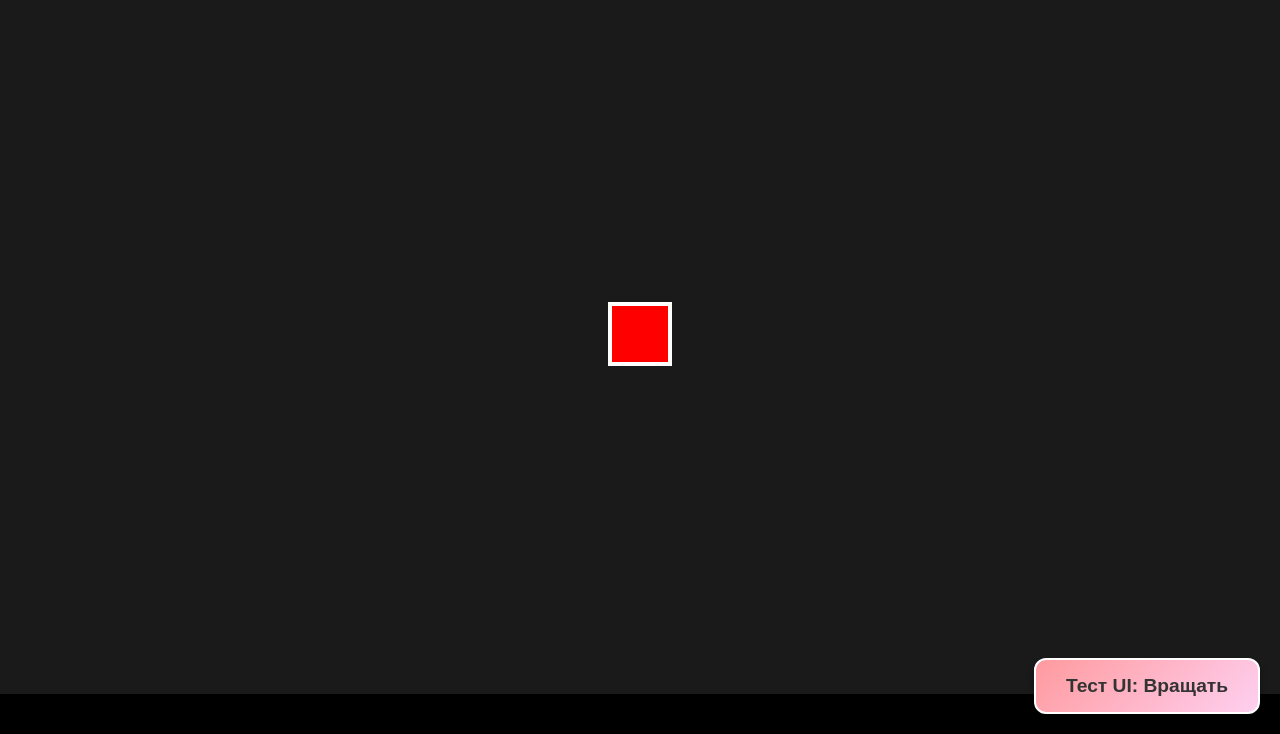
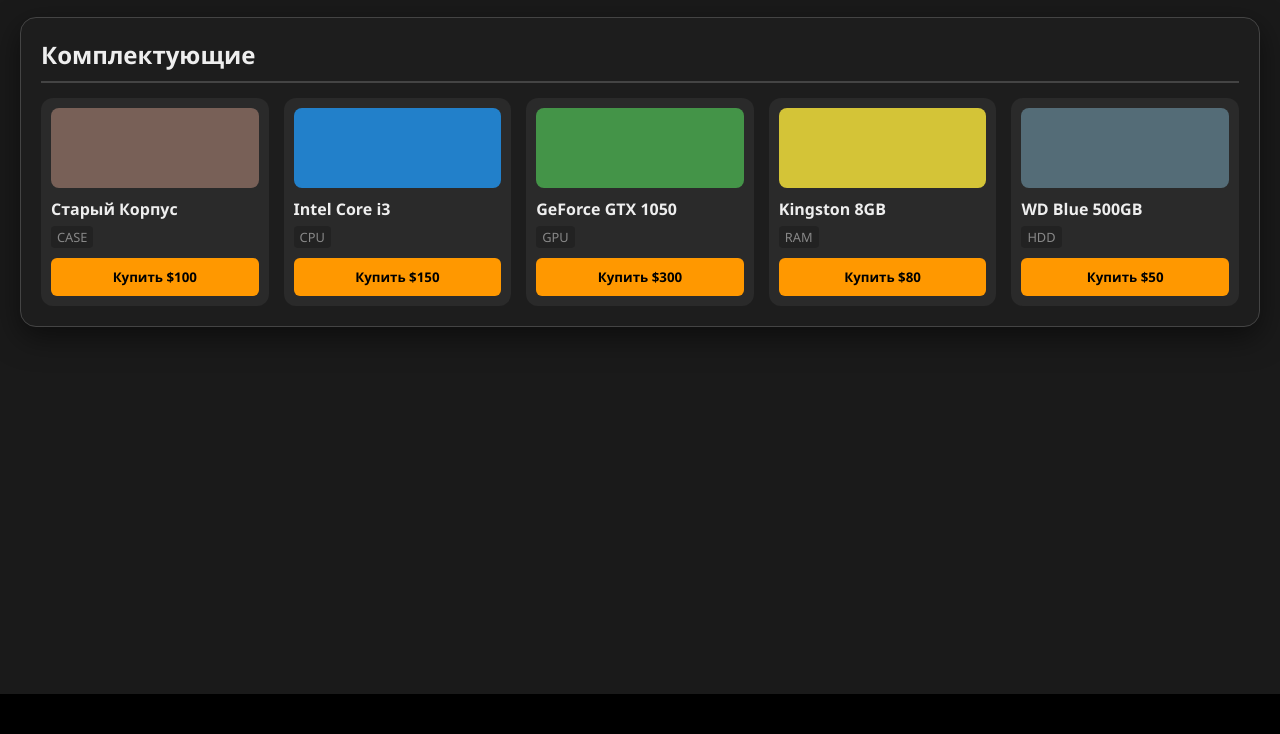
Before and after one commit to glebkovalerenko-ui/MySummerComputer-Phaser, a website built with Vite: page index.html in a window 1280 px wide. Shown: the part 66-800 px from the top of the page. Built offline with nearby package versions, Linux system fonts and the light colour scheme.

Commit message:
внедрение архитектуры данных, локализации и динамического UI

```diff
--- /dev/null
+++ b/src/data/items.json
@@ -0,0 +1,42 @@
+[
+    {
+        "id": "case_01",
+        "nameKey": "ITEM_CASE_OLD",
+        "type": "CASE",
+        "price": 100,
+        "color": "#8d6e63",
+        "socket": null
+    },
+    {
+        "id": "cpu_01",
+        "nameKey": "ITEM_CPU_INTEL",
+        "type": "CPU",
+        "price": 150,
+        "color": "#2196f3",
+        "socket": "LGA1151"
+    },
+    {
+        "id": "gpu_01",
+        "nameKey": "ITEM_GPU_GTX",
+        "type": "GPU",
+        "price": 300,
+        "color": "#4caf50",
+        "socket": "PCI-E"
+    },
+    {
+        "id": "ram_01",
+        "nameKey": "ITEM_RAM_8GB",
+        "type": "RAM",
+        "price": 80,
+        "color": "#ffeb3b",
+        "socket": "DDR4"
+    },
+    {
+        "id": "hdd_01",
+        "nameKey": "ITEM_HDD_500",
+        "type": "HDD",
+        "price": 50,
+        "color": "#607d8b",
+        "socket": "SATA"
+    }
+]
--- /dev/null
+++ b/src/localization/en.json
@@ -0,0 +1,14 @@
+{
+    "UI_SHOP_TITLE": "Components",
+    "UI_INVENTORY_TITLE": "Inventory",
+    "UI_BALANCE": "Balance",
+    "UI_BTN_BUY": "Buy",
+    "UI_BTN_OWNED": "Owned",
+    "UI_NO_FUNDS": "No Funds",
+
+    "ITEM_CASE_OLD": "Old Case",
+    "ITEM_CPU_INTEL": "Intel Core i3",
+    "ITEM_GPU_GTX": "GeForce GTX 1050",
+    "ITEM_RAM_8GB": "Kingston 8GB",
+    "ITEM_HDD_500": "WD Blue 500GB"
+}
--- /dev/null
+++ b/src/localization/ru.json
@@ -0,0 +1,14 @@
+{
+    "UI_SHOP_TITLE": "Комплектующие",
+    "UI_INVENTORY_TITLE": "Инвентарь",
+    "UI_BALANCE": "Баланс",
+    "UI_BTN_BUY": "Купить",
+    "UI_BTN_OWNED": "Куплено",
+    "UI_NO_FUNDS": "Нет денег",
+
+    "ITEM_CASE_OLD": "Старый Корпус",
+    "ITEM_CPU_INTEL": "Intel Core i3",
+    "ITEM_GPU_GTX": "GeForce GTX 1050",
+    "ITEM_RAM_8GB": "Kingston 8GB",
+    "ITEM_HDD_500": "WD Blue 500GB"
+}
--- a/src/scenes/BootScene.js
+++ b/src/scenes/BootScene.js
@@ -6,32 +6,27 @@
     }
 
     preload() {
-        // Генерируем текстуру СИНХРОННО через Graphics
-        // Это гарантирует, что она будет готова до старта следующей сцены
+        // 1. Загрузка JSON-ов с данными и локализацией
+        this.load.json('items_db', 'src/data/items.json');
+        this.load.json('loc_ru', 'src/localization/ru.json');
+        this.load.json('loc_en', 'src/localization/en.json');
+
+        // (Оставим генерацию текстуры из прошлого урока для фона или плейсхолдера)
         this.createProgrammaticTexture();
     }
 
     create() {
-        console.log('BootScene: Texture generated');
+        console.log('BootScene: Data loaded');
         this.scene.start('MainScene');
     }
 
     createProgrammaticTexture() {
-        // Создаем объект графики
         const graphics = this.make.graphics();
-
-        // 1. Рисуем красный фон
-        graphics.fillStyle(0xff0000);
+        graphics.fillStyle(0x444444);
         graphics.fillRect(0, 0, 64, 64);
-
-        // 2. Рисуем белую обводку
-        graphics.lineStyle(4, 0xffffff);
-        graphics.strokeRect(2, 2, 60, 60);
-
-        // 3. Превращаем графику в текстуру, которую можно использовать в спрайтах
-        graphics.generateTexture('red_square', 64, 64);
-
-        // Удаляем объект графики, он больше не нужен
+        graphics.lineStyle(2, 0xffffff);
+        graphics.strokeRect(0, 0, 64, 64);
+        graphics.generateTexture('placeholder_item', 64, 64);
         graphics.destroy();
     }
 }
--- a/src/scenes/MainScene.js
+++ b/src/scenes/MainScene.js
@@ -1,5 +1,9 @@
 import Phaser from 'phaser';
 import InputManager from '../utils/InputManager.js';
+import LocalizationManager from '../utils/LocalizationManager.js';
+import DataManager from '../systems/DataManager.js';
+import UIManager from '../ui/UIManager.js';
+import GameStore from '../state/GameStore.js';
 
 export default class MainScene extends Phaser.Scene {
     constructor() {
@@ -7,82 +11,44 @@
     }
 
     create() {
-        // 1. Инициализация InputManager
+        // 1. Инициализация систем
+        // ВАЖНО: Порядок инициализации имеет значение
         this.inputManager = new InputManager(this);
 
-        // 2. Создаем игровой объект (Спрайт) по центру экрана
-        // Используем текстуру 'red_square', созданную в BootScene
-        const centerX = this.cameras.main.width / 2;
-        const centerY = this.cameras.main.height / 2;
+        // DataManager берет загруженный items_db из кэша
+        this.dataManager = new DataManager(this);
 
-        this.playerSprite = this.add.sprite(centerX, centerY, 'red_square');
-        this.playerSprite.setInteractive(); // Делаем спрайт интерактивным внутри Phaser
+        // LocalizationManager берет loc_ru из кэша
+        this.locManager = new LocalizationManager(this, 'ru');
 
-        // 3. Добавляем HTML UI кнопку
-        this.createUiOverlay();
+        // 2. Инициализация UI
+        // Передаем менеджера данных и локализации в UI
+        this.uiManager = new UIManager(this.dataManager, this.locManager);
 
-        // 4. (Опционально) Пример использования InputManager для клика по HTML
-        // Добавляем слушатель на весь документ, чтобы проверить конвертацию координат
-        document.addEventListener('mousedown', (e) => {
-            // Для теста выводим в консоль, где это место в мире Phaser
-            const worldPoint = this.inputManager.getPhaserCoordinates(e, this.cameras.main);
-            // console.log(`DOM Click -> World Coords: x=${worldPoint.x}, y=${worldPoint.y}`);
+        // 3. Немного визуала в Phaser для фона (чтобы не было скучно)
+        this.createBackground();
+
+        console.log('MainScene: Systems ready');
+    }
+
+    createBackground() {
+        const cx = this.cameras.main.width / 2;
+        const cy = this.cameras.main.height / 2;
+
+        this.add.text(cx, cy - 100, 'GAME WORLD', {
+            fontSize: '32px',
+            color: '#333'
+        }).setOrigin(0.5);
+
+        // Пример взаимодействия: клик по миру не должен блокироваться UI
+        this.input.on('pointerdown', () => {
+            console.log('Clicked on Phaser World');
         });
     }
 
-    /**
-     * Создает HTML элементы интерфейса поверх канваса.
-     * В реальном проекте лучше использовать UI-фреймворк (Vue/React/Svelte)
-     * или шаблонизатор, но здесь делаем на чистом JS.
-     */
-    createUiOverlay() {
-        // Находим слой UI в DOM
-        const uiLayer = document.getElementById('ui-layer');
-        if (!uiLayer) return;
-
-        // Создаем кнопку
-        const btn = document.createElement('button');
-        btn.innerText = 'Тест UI: Вращать';
-        btn.className = 'test-button pointer-events-auto'; // Добавляем класс для включения кликов
-
-        // Обработчик клика по HTML кнопке
-        btn.onclick = (e) => {
-            // Предотвращаем всплытие, хотя pointer-events на слое UI это и так решают
-            e.stopPropagation();
-            this.handleUiButtonClick();
-        };
-
-        // Добавляем кнопку в DOM
-        uiLayer.appendChild(btn);
-
-        // Сохраняем ссылку для удаления при выключении сцены
-        this.uiButton = btn;
-    }
-
-    /**
-     * Логика, которая выполняется при нажатии на HTML кнопку.
-     */
-    handleUiButtonClick() {
-        // Вращаем спрайт на 45 градусов
-        this.playerSprite.angle += 45;
-
-        // Добавляем небольшую анимацию твина для плавности
-        this.tweens.add({
-            targets: this.playerSprite,
-            scaleX: 1.2,
-            scaleY: 1.2,
-            duration: 100,
-            yoyo: true,
-            ease: 'Sine.easeInOut'
-        });
-    }
-
-    /**
-     * Очистка при смене сцены (важно для SPA приложений)
-     */
     shutdown() {
-        if (this.uiButton) {
-            this.uiButton.remove();
+        if (this.uiManager) {
+            this.uiManager.destroy();
         }
     }
 }
--- /dev/null
+++ b/src/state/GameStore.js
@@ -0,0 +1,83 @@
+import Phaser from 'phaser';
+
+/**
+ * Синглтон для управления состоянием игры (Деньги, Инвентарь).
+ */
+class GameStore {
+    constructor() {
+        if (GameStore.instance) {
+            return GameStore.instance;
+        }
+
+        // Данные состояния
+        this.money = 1000;
+        this.inventory = []; // Массив ID предметов
+
+        // Эмиттер событий для реактивности
+        this.events = new Phaser.Events.EventEmitter();
+
+        GameStore.instance = this;
+    }
+
+    /**
+     * Получить текущий баланс
+     */
+    getMoney() {
+        return this.money;
+    }
+
+    /**
+     * Получить весь инвентарь
+     */
+    getInventory() {
+        return this.inventory;
+    }
+
+    /**
+     * Проверка владения предметом
+     */
+    hasItem(itemId) {
+        return this.inventory.includes(itemId);
+    }
+
+    /**
+     * Проверка, хватает ли денег
+     */
+    canAfford(amount) {
+        return this.money >= amount;
+    }
+
+    /**
+     * Покупка предмета
+     */
+    buyItem(item) {
+        if (this.hasItem(item.id)) {
+            console.log('Already owned');
+            return false;
+        }
+
+        if (this.canAfford(item.price)) {
+            this.money -= item.price;
+            this.inventory.push(item.id);
+
+            // Уведомляем всех подписчиков (UI), что состояние изменилось
+            this.emitChange();
+            return true;
+        } else {
+            console.log('Not enough money');
+            this.events.emit('error', 'UI_NO_FUNDS');
+            return false;
+        }
+    }
+
+    emitChange() {
+        this.events.emit('stateChanged', {
+            money: this.money,
+            inventory: this.inventory
+        });
+    }
+}
+
+// Экспортируем готовый экземпляр
+const instance = new GameStore();
+export default instance;
--- /dev/null
+++ b/src/systems/DataManager.js
@@ -0,0 +1,24 @@
+export default class DataManager {
+    constructor(scene) {
+        this.scene = scene;
+        this.items = [];
+        this.init();
+    }
+
+    init() {
+        // 'items_db' — ключ, под которым мы загрузим JSON в BootScene
+        if (this.scene.cache.json.exists('items_db')) {
+            this.items = this.scene.cache.json.get('items_db');
+        } else {
+            console.error('DataManager: items_db not found in cache!');
+        }
+    }
+
+    getAllItems() {
+        return this.items;
+    }
+
+    getItemById(id) {
+        return this.items.find(item => item.id === id);
+    }
+}
--- /dev/null
+++ b/src/ui/UIManager.js
@@ -0,0 +1,126 @@
+import GameStore from '../state/GameStore.js';
+
+export default class UIManager {
+    /**
+     * @param {DataManager} dataManager
+     * @param {LocalizationManager} locManager
+     */
+    constructor(dataManager, locManager) {
+        this.dataManager = dataManager;
+        this.loc = locManager;
+
+        // Находим корневой элемент UI
+        this.root = document.getElementById('ui-root');
+
+        // Подписываемся на изменения в сторе
+        GameStore.events.on('stateChanged', this.updateUI, this);
+        GameStore.events.on('error', this.showError, this);
+
+        this.initStructure();
+        this.render();
+    }
+
+    /**
+     * Создаем базовую сетку интерфейса
+     */
+    initStructure() {
+        this.root.innerHTML = ''; // Очистка
+
+        // 1. Хедер (Баланс)
+        this.headerEl = document.createElement('div');
+        this.headerEl.className = 'ui-header pointer-events-auto';
+        this.root.appendChild(this.headerEl);
+
+        // 2. Контейнер магазина
+        this.shopEl = document.createElement('div');
+        this.shopEl.className = 'shop-container pointer-events-auto';
+        this.root.appendChild(this.shopEl);
+    }
+
+    /**
+     * Основной рендер
+     */
+    render() {
+        this.renderHeader();
+        this.renderShop();
+    }
+
+    /**
+     * Обновление при изменении данных
+     */
+    updateUI() {
+        // Перерисовываем всё (в реальном проекте лучше точечно обновлять через Vue/React)
+        this.renderHeader();
+        this.renderShop();
+    }
+
+    renderHeader() {
+        const money = GameStore.getMoney();
+        const text = this.loc.t('UI_BALANCE');
+        this.headerEl.innerHTML = `
+            <div class="balance-box">
+                <span class="label">${text}:</span>
+                <span class="value">$${money}</span>
+            </div>
+        `;
+    }
+
+    renderShop() {
+        const title = this.loc.t('UI_SHOP_TITLE');
+        const items = this.dataManager.getAllItems();
+
+        let html = `<h2>${title}</h2><div class="items-grid">`;
+
+        items.forEach(item => {
+            const name = this.loc.t(item.nameKey);
+            const isOwned = GameStore.hasItem(item.id);
+
+            // Определяем состояние кнопки
+            let btnClass = isOwned ? 'btn-owned' : 'btn-buy';
+            let btnText = isOwned ? this.loc.t('UI_BTN_OWNED') : `${this.loc.t('UI_BTN_BUY')} $${item.price}`;
+            let disabled = isOwned ? 'disabled' : '';
+
+            // Цветная полоска для визуализации типа
+            const colorStyle = `background-color: ${item.color}`;
+
+            html += `
+                <div class="item-card">
+                    <div class="item-icon" style="${colorStyle}"></div>
+                    <div class="item-info">
+                        <h3>${name}</h3>
+                        <div class="item-type">${item.type}</div>
+                    </div>
+                    <button class="${btnClass}" data-id="${item.id}" ${disabled}>
+                        ${btnText}
+                    </button>
+                </div>
+            `;
+        });
+
+        html += `</div>`;
+        this.shopEl.innerHTML = html;
+
+        // Навешиваем обработчики событий
+        const buttons = this.shopEl.querySelectorAll('.btn-buy');
+        buttons.forEach(btn => {
+            if (!btn.disabled) {
+                btn.onclick = (e) => {
+                    e.stopPropagation(); // Чтобы клик не ушел в игру
+                    const id = e.target.getAttribute('data-id');
+                    const item = this.dataManager.getItemById(id);
+                    GameStore.buyItem(item);
+                };
+            }
+        });
+    }
+
+    showError(msgKey) {
+        alert(this.loc.t(msgKey)); // Пока просто алерт
+    }
+
+    destroy() {
+        GameStore.events.off('stateChanged', this.updateUI, this);
+        GameStore.events.off('error', this.showError, this);
+        this.root.innerHTML = '';
+    }
+}
--- /dev/null
+++ b/src/utils/LocalizationManager.js
@@ -0,0 +1,41 @@
+import Phaser from 'phaser';
+
+export default class LocalizationManager {
+    /**
+     * @param {Phaser.Scene} scene - Сцена для доступа к кэшу
+     * @param {string} locale - Текущая локаль ('ru' или 'en')
+     */
+    constructor(scene, locale = 'ru') {
+        this.scene = scene;
+        this.locale = locale;
+        this.dictionary = {};
+
+        this.loadDictionary();
+    }
+
+    loadDictionary() {
+        // Берем JSON из кэша Phaser, загруженный в BootScene
+        // Ключи загрузки: 'loc_ru', 'loc_en'
+        const cacheKey = `loc_${this.locale}`;
+
+        if (this.scene.cache.json.exists(cacheKey)) {
+            this.dictionary = this.scene.cache.json.get(cacheKey);
+        } else {
+            console.warn(`LocalizationManager: Locale '${this.locale}' not found in cache.`);
+        }
+    }
+
+    /**
+     * Перевод ключа.
+     * @param {string} key - Ключ строки (напр. "UI_BTN_BUY")
+     * @returns {string} Переведенный текст или сам ключ, если перевод не найден
+     */
+    t(key) {
+        return this.dictionary[key] || key;
+    }
+
+    setLocale(newLocale) {
+        this.locale = newLocale;
+        this.loadDictionary();
+    }
+}
--- a/style.css
+++ b/style.css
@@ -1,16 +1,21 @@
 :root {
-    /* Учитываем "челку" и закругления экрана на iPhone */
     --safe-area-inset-top: env(safe-area-inset-top, 0px);
     --safe-area-inset-right: env(safe-area-inset-right, 0px);
     --safe-area-inset-bottom: env(safe-area-inset-bottom, 0px);
     --safe-area-inset-left: env(safe-area-inset-left, 0px);
+
+    --c-bg: #1e1e1e;
+    --c-card: #2a2a2a;
+    --c-text: #eee;
+    --c-accent: #ff9800;
+    --c-success: #4caf50;
+    --c-disabled: #555;
 }
 
 * {
     margin: 0;
     padding: 0;
     box-sizing: border-box;
-    /* Запрещаем выделение текста на мобильных, чтобы не мешало игре */
     user-select: none;
     -webkit-user-select: none;
     -webkit-touch-callout: none;
@@ -19,16 +24,12 @@
 body, html {
     width: 100%;
     height: 100%;
-    overflow: hidden; /* Блокируем скролл страницы */
-    background-color: #000; /* Фон подложки (Letterboxing) */
+    overflow: hidden;
+    background-color: #000;
     font-family: 'Segoe UI', Tahoma, Geneva, Verdana, sans-serif;
+    color: var(--c-text);
 }
 
-/*
-   Слой игры (Canvas).
-   Phaser в режиме FIT сам будет центрировать канвас,
-   но контейнер растягиваем на весь экран.
-*/
 #game-container {
     position: absolute;
     top: 0;
@@ -38,12 +39,6 @@
     z-index: 1;
 }
 
-/*
-   Слой UI.
-   Абсолютно перекрывает игру.
-   Критически важно: pointer-events: none, чтобы клики
-   проходили сквозь пустые места UI прямо в игру (на Canvas).
-*/
 #ui-layer {
     position: absolute;
     top: 0;
@@ -52,39 +47,135 @@
     height: 100%;
     z-index: 10;
     pointer-events: none;
+    padding: var(--safe-area-inset-top) var(--safe-area-inset-right) var(--safe-area-inset-bottom) var(--safe-area-inset-left);
 
-    /* Отступы для безопасности контента на экранах с вырезами */
-    padding-top: var(--safe-area-inset-top);
-    padding-right: var(--safe-area-inset-right);
-    padding-bottom: var(--safe-area-inset-bottom);
-    padding-left: var(--safe-area-inset-left);
+    /* Используем Flex для layout */
+    display: flex;
+    flex-direction: column;
+    justify-content: space-between;
 }
 
-/*
-   Класс-утилита для интерактивных элементов UI (кнопки, окна).
-   Возвращает обработку событий мыши/тача.
-*/
+#ui-root {
+    width: 100%;
+    height: 100%;
+    display: flex;
+    flex-direction: column;
+}
+
 .pointer-events-auto {
     pointer-events: auto;
 }
 
-/* Стили для тестовой кнопки */
-.test-button {
-    position: absolute;
-    bottom: 20px;
-    right: 20px;
-    padding: 15px 30px;
-    background: linear-gradient(135deg, #ff9a9e 0%, #fecfef 99%, #fecfef 100%);
-    border: 2px solid #fff;
-    border-radius: 12px;
-    color: #333;
-    font-weight: bold;
-    font-size: 1.2rem;
-    box-shadow: 0 4px 6px rgba(0,0,0,0.3);
-    cursor: pointer;
-    transition: transform 0.1s ease;
+/* HEADER */
+.ui-header {
+    width: 100%;
+    padding: 15px;
+    background: rgba(0, 0, 0, 0.8);
+    display: flex;
+    justify-content: flex-end;
+    backdrop-filter: blur(5px);
 }
 
-.test-button:active {
-    transform: scale(0.95);
+.balance-box {
+    font-size: 1.5rem;
+    font-weight: bold;
+    color: var(--c-success);
 }
+.balance-box .label {
+    color: #aaa;
+    margin-right: 10px;
+    font-size: 1rem;
+}
+
+/* SHOP CONTAINER */
+.shop-container {
+    background: rgba(30, 30, 30, 0.9);
+    margin: 20px;
+    padding: 20px;
+    border-radius: 16px;
+    max-height: 60vh; /* Чтобы не занимал весь экран */
+    overflow-y: auto;
+    box-shadow: 0 10px 30px rgba(0,0,0,0.5);
+    border: 1px solid #444;
+}
+
+.shop-container h2 {
+    margin-bottom: 15px;
+    font-size: 1.5rem;
+    border-bottom: 2px solid #444;
+    padding-bottom: 10px;
+}
+
+.items-grid {
+    display: grid;
+    grid-template-columns: repeat(auto-fill, minmax(200px, 1fr));
+    gap: 15px;
+}
+
+/* ITEM CARD */
+.item-card {
+    background: var(--c-card);
+    border-radius: 12px;
+    padding: 10px;
+    display: flex;
+    flex-direction: column;
+    gap: 10px;
+    transition: transform 0.2s;
+}
+
+.item-card:hover {
+    transform: translateY(-2px);
+    background: #333;
+}
+
+.item-icon {
+    width: 100%;
+    height: 80px;
+    border-radius: 8px;
+    opacity: 0.8;
+}
+
+.item-info h3 {
+    font-size: 1rem;
+    margin-bottom: 5px;
+}
+
+.item-type {
+    font-size: 0.8rem;
+    color: #888;
+    background: #222;
+    display: inline-block;
+    padding: 2px 6px;
+    border-radius: 4px;
+}
+
+/* BUTTONS */
+button {
+    border: none;
+    padding: 10px;
+    border-radius: 6px;
+    font-weight: bold;
+    cursor: pointer;
+    font-family: inherit;
+    transition: all 0.2s;
+    width: 100%;
+    margin-top: auto; /* Прижимает кнопку к низу карточки */
+}
+
+.btn-buy {
+    background: var(--c-accent);
+    color: #000;
+}
+.btn-buy:hover {
+    filter: brightness(1.1);
+}
+.btn-buy:active {
+    transform: scale(0.98);
+}
+
+.btn-owned {
+    background: transparent;
+    color: var(--c-disabled);
+    border: 1px solid var(--c-disabled);
+    cursor: default;
+}
```
